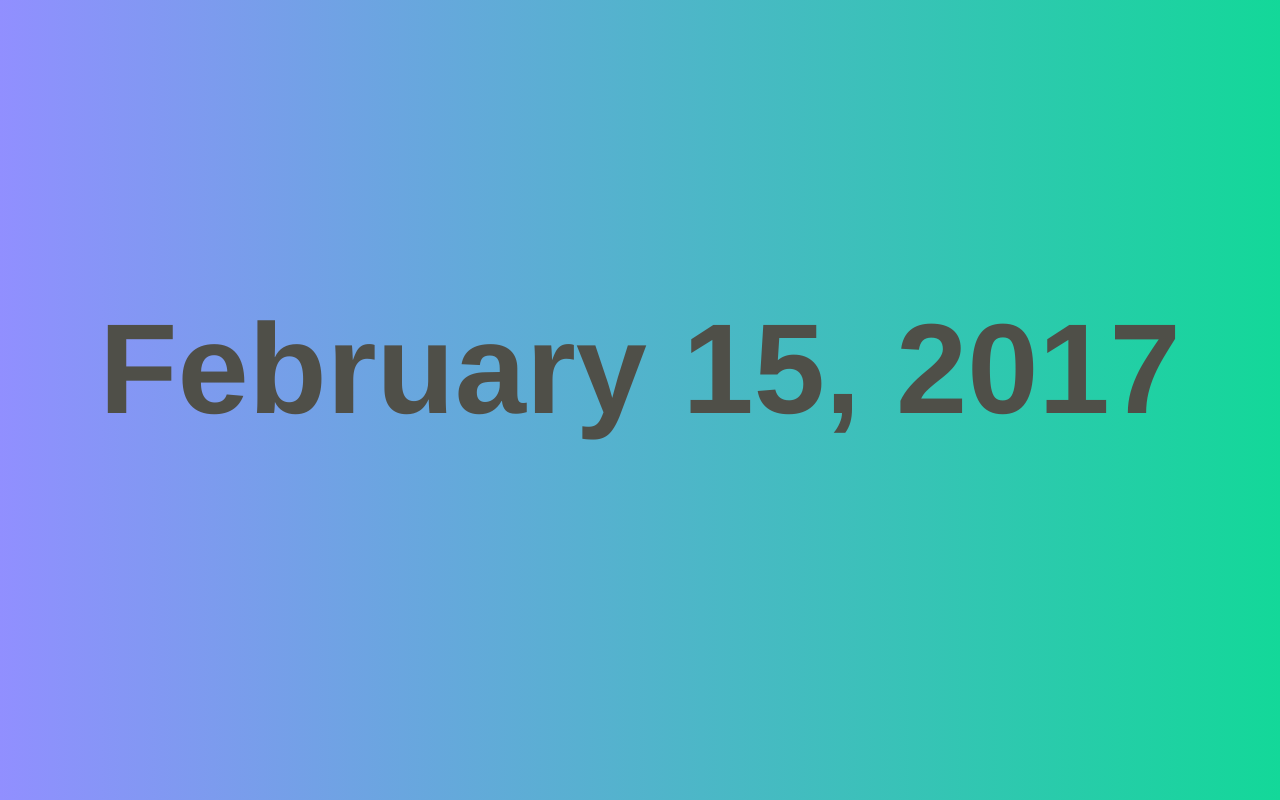
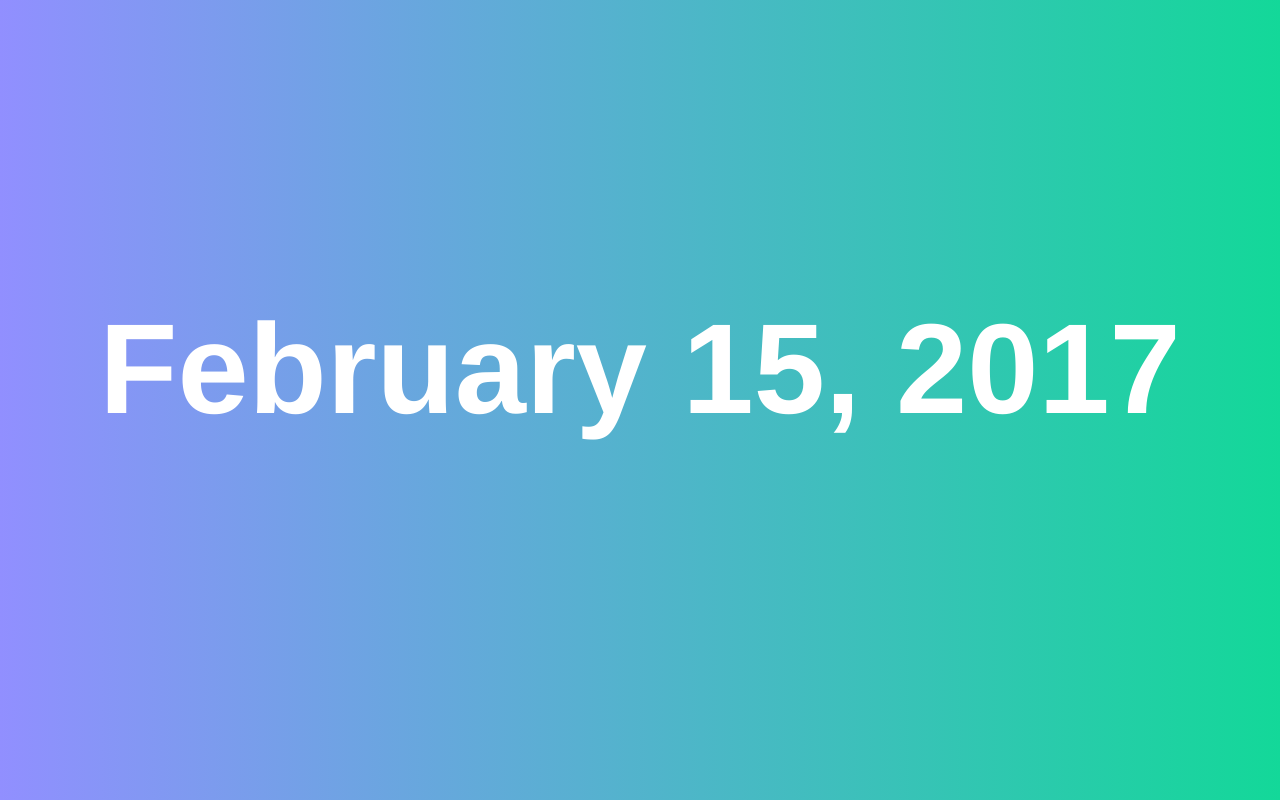
Before and after one commit to dbudibot/bnol.date, a plain HTML site: page index.html in a window 1280 px wide. Drawn offline with Linux system fonts and the light colour scheme.

Commit message:
Add files via upload

```diff
--- a/index.html
+++ b/index.html
@@ -5,7 +5,7 @@
 </head>
 <body style='background-image: linear-gradient(-90deg, #13D899, #918FFF);'>
 	<div style='display: flex; align-items: center; justify-content: center; height: 90vh;'>
-		<h1 id='h1' style='font-size:8em; font-family: Helvetica; color: #4F4F48;'></h1>
+		<h1 id='h1' style='font-size:8em; font-family: Helvetica; color: #ffffff;'></h1>
 	</div>
 	<script>
 		function getThirdWednesday(monthAdd = 1) {
```
